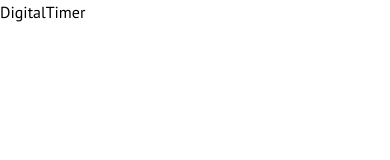
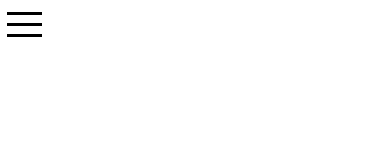
Before and after one commit to trojandersen/interval, a React (Vite) app: page /digital-timer in a window 390 px wide. Shown: the top 160 px of the page. Built offline with nearby package versions, Linux system fonts and the light colour scheme.

Commit message:
Hamburger Menu

```diff
--- a/package.json
+++ b/package.json
@@ -11,9 +11,11 @@
   },
   "dependencies": {
     "framer-motion": "^11.11.9",
+    "hamburger-react": "^2.5.1",
     "react": "^18.3.1",
     "react-dom": "^18.3.1",
-    "react-router-dom": "^6.27.0"
+    "react-router-dom": "^6.27.0",
+    "react-use": "^17.5.1"
   },
   "devDependencies": {
     "@eslint/js": "^9.11.1",
--- a/src/components/menu.jsx
+++ b/src/components/menu.jsx
@@ -1,11 +1,25 @@
 import { Link } from "react-router-dom";
+import { useRef, useState } from "react";
+import { Squash as Hamburger } from "hamburger-react";
+import { AnimatePresence, motion } from "framer-motion";
+import { useClickAway } from "react-use";
 
 function Menu() {
+  const [isOpen, setOpen] = useState(false);
+  const ref = useRef(null);
+  useClickAway(ref, () => setOpen(false));
+
   return (
-    <aside className="flex">
-      <Link to="/analog-timer"></Link>
-      <Link to="/digital-timer"></Link>
-      <Link to="/set-timer"></Link>
+    <aside ref={ref} className="">
+      <Hamburger toggled={isOpen} size={35} toggle={setOpen} />
+      {isOpen && (
+        <div className="fixed left-0 shadow-4xl right-0 top-[3.5rem] p-5 pt-0 bg-neutral-950 border-b border-b-white/20">
+          <ul className="grid gap-2"></ul>
+        </div>
+      )}
+
+      {/* <Link to="/analog-timer">Analog Timer</Link>
+      <Link to="/digital-timer">Digital Timer</Link> */}
     </aside>
   );
 }
--- a/src/pages/AnalogTimer.jsx
+++ b/src/pages/AnalogTimer.jsx
@@ -1,7 +1,11 @@
+import Menu from "../components/Menu.jsx";
+
 function AnalogTimer() {
   return (
-    <>AnalogTimer</>
-  )
+    <>
+      <Menu />
+    </>
+  );
 }
 
-export default AnalogTimer
+export default AnalogTimer;
--- a/src/pages/DigitalTimer.jsx
+++ b/src/pages/DigitalTimer.jsx
@@ -1,7 +1,11 @@
+import Menu from "../components/Menu.jsx";
+
 function DigitalTimer() {
   return (
-    <>DigitalTimer</>
-  )
+    <>
+      <Menu />
+    </>
+  );
 }
 
-export default DigitalTimer
+export default DigitalTimer;
--- a/src/pages/SetTimer.jsx
+++ b/src/pages/SetTimer.jsx
@@ -1,5 +1,11 @@
+import Menu from "../components/Menu.jsx";
+
 function SetTimer() {
-  return <>SetTimer</>;
+  return (
+    <>
+      <Menu />
+    </>
+  );
 }
 
 export default SetTimer;
```
Also changed, not shown: 1 other file (tests, documents, lock files or other folders).
